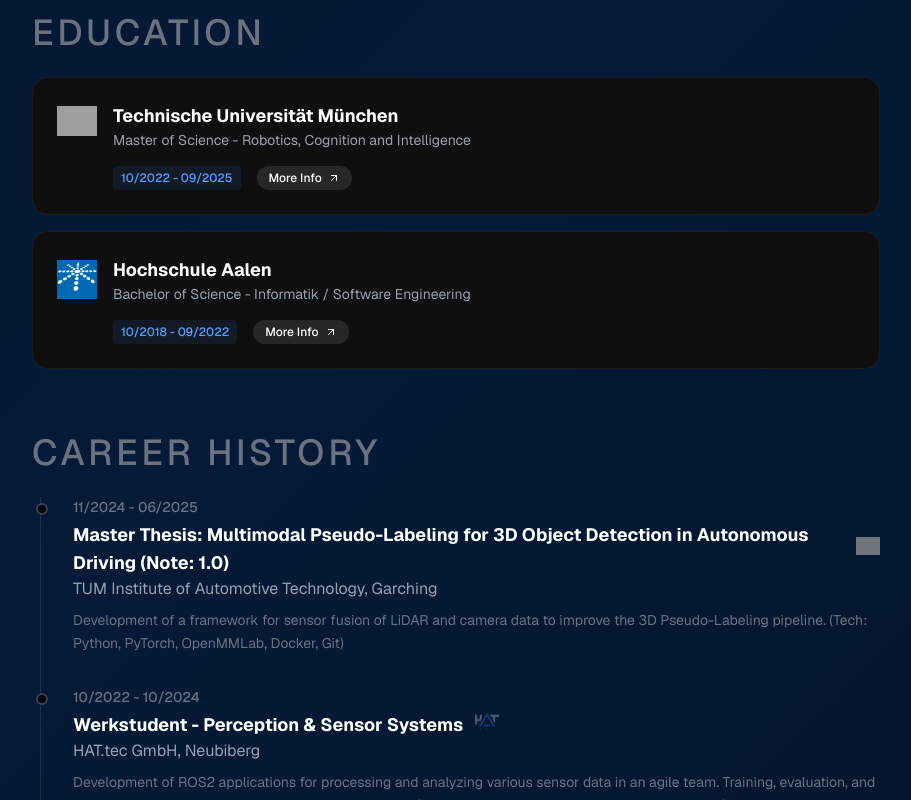
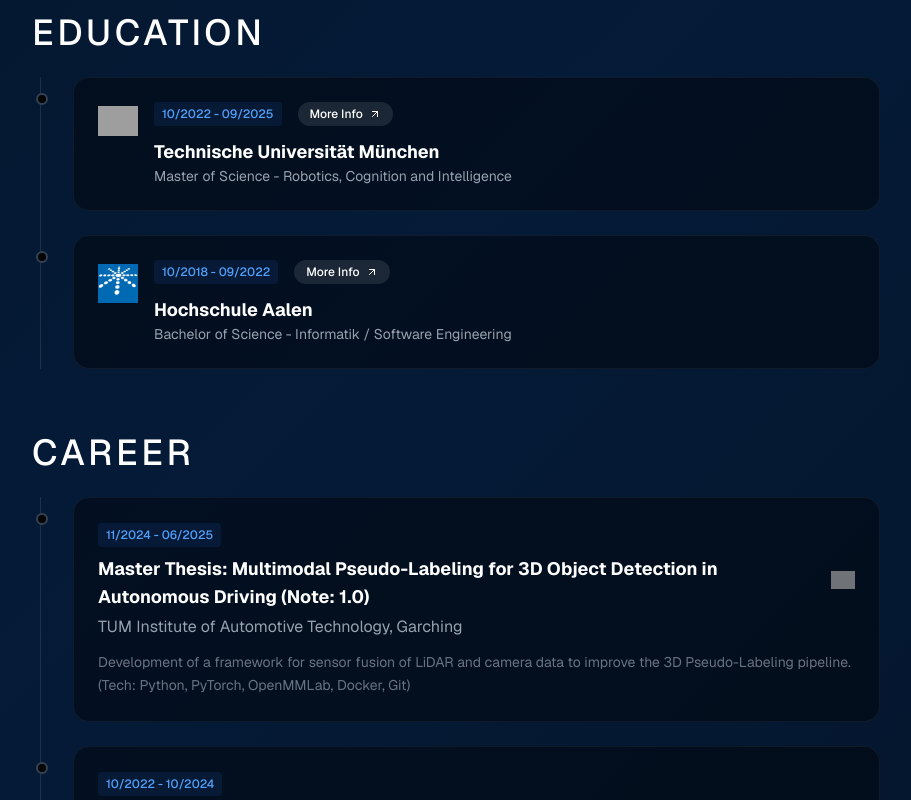
Before and after one commit to mischlox/portfolio-website, a Next.js app in the folder frontend/: page / in a window 1280 px wide. Shown: the part 1680-2480 px from the top of the page, without its empty margins (184-1095 px from the left). Built offline with nearby package versions, Linux system fonts and the light colour scheme; grey boxes are pictures that could not be loaded.

Commit message:
Refine component colors

```diff
--- a/frontend/components/Views/AboutSection.tsx
+++ b/frontend/components/Views/AboutSection.tsx
@@ -87,10 +87,19 @@
 
 {/* --- Education Section --- */}
 <section>
-          <h3 className="text-4xl font-medium text-gray-500 uppercase tracking-widest mb-6">Education</h3>
-          <div className="space-y-4">
+    {/* Title color changed from text-gray-500 to text-white */}
+    <h3 className="text-4xl font-medium text-white uppercase tracking-widest mb-6">Education</h3>
+
+    {/* Copied Timeline Container Styling from Career History */}
+    <div className="space-y-6 border-l border-white/10 ml-2 pl-8">
         {PROFILE.education.map((edu, i) => (
-              <div key={i} className="bg-[#0F0F0F] p-6 rounded-2xl border border-white/5 hover:border-white/10 transition-colors flex items-start gap-4">
+            <div key={i} className="relative group">
+
+                {/* Timeline Dot (Copied from Career History) */}
+                <span className="absolute -left-[37px] top-4 w-3 h-3 rounded-full bg-[#050505] border-2 border-gray-700 group-hover:border-blue-500 group-hover:scale-125 transition-all z-10"></span>
+
+                {/* The Black Box Styling applied to the content */}
+                <div className="bg-black/40 p-6 rounded-2xl border border-white/5 hover:border-white/10 transition-colors flex items-start gap-4">
 
                     {/* Logo for Education */}
                     {edu.logoPath && (
@@ -106,16 +115,14 @@
                     )}
 
                     <div className="flex-1"> {/* Use flex-1 to push content to the side */}
-                  <div className="text-lg font-bold text-white">{edu.school}</div>
-                  <div className="text-gray-400 text-sm mb-4">{edu.degree}</div>
 
-                  {/* Container for Year and Link */}
-                  <div className="flex flex-wrap items-center gap-4">
+                        {/* Container for Year and Link - Moved to the top for timeline look */}
+                        <div className="flex flex-wrap items-center gap-4 mb-3">
                             <div className="text-xs text-blue-400 font-medium bg-blue-500/10 inline-block px-2 py-1 rounded">
                                 {edu.year}
                             </div>
 
-                    {/* NEW: Click for More Info Link */}
+                            {/* Click for More Info Link */}
                             {edu.programUrl && (
                                 <a
                                     href={edu.programUrl}
@@ -128,26 +135,42 @@
                                 </a>
                             )}
                         </div>
+
+                        <div className="text-lg font-bold text-white group-hover:text-blue-400 transition-colors">{edu.school}</div>
+                        <div className="text-gray-400 text-sm">{edu.degree}</div>
+
+                        {/* Note: The description/P element is missing in the Education structure
+                           but included here for completeness if you decide to add it later.
+                        <p className="text-sm text-gray-500 leading-relaxed mt-2">{edu.desc}</p>
+                        */}
+                    </div>
                 </div>
             </div>
         ))}
     </div>
 </section>
-
       {/* --- Career History --- */}
       <section>
-          <h3 className="text-4xl font-medium text-gray-500 uppercase tracking-widest mb-6">Career History</h3>
-          <div className="space-y-8 border-l border-white/10 ml-2 pl-8">
+      <h3 className="text-4xl font-medium text-white uppercase tracking-widest mb-6">Career</h3>
+      {/* Changed space-y-8 to space-y-6 for slightly tighter timeline spacing */}
+          <div className="space-y-6 border-l border-white/10 ml-2 pl-8">
             {PROFILE.experience.map((job, i) => (
               <div key={i} className="relative group">
-                {/* Timeline Dot */}
-                <span className="absolute -left-[37px] top-1.5 w-3 h-3 rounded-full bg-[#050505] border-2 border-gray-700 group-hover:border-blue-500 group-hover:scale-125 transition-all"></span>
 
-                <div className="text-sm text-gray-500 font-medium mb-1">{job.year}</div>
+                {/* Timeline Dot (Adjusted position to align with the box) */}
+                <span className="absolute -left-[37px] top-4 w-3 h-3 rounded-full bg-[#050505] border-2 border-gray-700 group-hover:border-blue-500 group-hover:scale-125 transition-all z-10"></span>
+
+                {/* The Black Box Styling applied to the content */}
+                <div className="bg-black/40 p-6 rounded-2xl border border-white/5 hover:border-white/10 transition-colors">
+
+                    {/* Year Tag (Styled like the education year tag) */}
+                    <div className="text-xs text-blue-400 font-medium bg-blue-500/10 inline-block px-2 py-1 rounded mb-2">
+                        {job.year}
+                    </div>
 
                     {/* Container for Role and optional Logo */}
-                <div className="flex items-center gap-3">
-                  <div className="text-lg font-bold text-white group-hover:text-blue-400 transition-colors">{job.role}</div>
+                    <div className="flex items-center gap-3 mb-1">
+                      <div className=" text-lg font-bold text-white group-hover:text-blue-400 transition-colors">{job.role}</div>
                       {job.logoPath && (
                         <div className="w-6 h-6 flex-shrink-0 opacity-70">
                           <Image
@@ -161,8 +184,9 @@
                       )}
                     </div>
 
-                <div className="text-gray-400 mb-2">{job.company}</div>
+                    <div className="text-gray-400 mb-3">{job.company}</div>
                     <p className="text-sm text-gray-500 leading-relaxed">{job.desc}</p>
+                </div>
               </div>
             ))}
           </div>
--- a/frontend/components/Views/ContactSection.tsx
+++ b/frontend/components/Views/ContactSection.tsx
@@ -62,7 +62,7 @@
         )}
 
         {/* --- CONTACT FORM --- */}
-        <form onSubmit={handleSubmit} className="space-y-4 mb-10 p-6 bg-[#0a0a0a] rounded-xl border border-white/10 shadow-xl">
+        <form onSubmit={handleSubmit} className="bg-black/30 space-y-4 mb-10 p-6 bg-[#0a0a0a] rounded-xl border border-white/10 shadow-xl">
           {/* Name Input with limit */}
           <input
             type="text"
@@ -72,7 +72,7 @@
             onChange={handleChange}
             required
             maxLength={100} // Added character limit
-            className="w-full bg-[#050505] text-white px-5 py-3 rounded-lg border border-white/10 focus:outline-none focus:border-blue-500 transition-colors"
+            className="w-full bg-black text-white px-5 py-3 rounded-lg border border-white/10 focus:outline-none focus:border-blue-500 transition-colors"
           />
           {/* Email Input with limit */}
           <input
@@ -106,7 +106,7 @@
             className={`w-full font-bold py-4 rounded-xl transition-all flex items-center justify-center gap-2 shadow-lg ${
               status === 'loading'
                 ? 'bg-gray-600 text-gray-300 cursor-not-allowed'
-                : 'bg-blue-600 text-white hover:bg-blue-500 shadow-blue-900/40'
+                : 'bg-blue-800 text-white hover:bg-blue-500 shadow-blue-900/40'
             }`}
           >
             {status === 'loading' ? (
--- a/frontend/components/Views/ProjectsSection.tsx
+++ b/frontend/components/Views/ProjectsSection.tsx
@@ -27,7 +27,7 @@
 
   if (!gallery || gallery.length === 0) {
     return (
-      <div className="fixed inset-0 z-50 flex items-center justify-center bg-black/80 backdrop-blur-sm">
+      <div className="fixed inset-0 z-50 flex items-center justify-center bg-black/40 backdrop-blur-sm">
         <div className="bg-[#0F0F0F] p-8 rounded-xl shadow-2xl max-w-lg w-full text-center border border-white/10">
           <p className="text-gray-300 mb-4">No gallery images available for **{project.title}**.</p>
           <button
@@ -70,7 +70,7 @@
   return (
     // Backdrop click handler for closing
     <div
-      className="fixed inset-0 z-50 flex items-center justify-center bg-black/80 backdrop-blur-sm"
+      className="fixed inset-0 z-50 flex items-center justify-center bg-black/40 backdrop-blur-sm"
       onClick={onClose}
     >
       <motion.div
@@ -101,7 +101,7 @@
           <div className="h-full flex flex-col md:flex-row">
 
             {/* Image Viewer (Left/Top) */}
-            <div className="relative w-full md:w-3/4 bg-black/50 overflow-hidden flex items-center justify-center p-4">
+            <div className="relative w-full md:w-3/4 bg-black/40 overflow-hidden flex items-center justify-center p-4">
                <AnimatePresence initial={false} mode="wait">
                   <motion.div
                      key={currentImageIndex}
```
Lines whose indentation alone changed are shown as unchanged.
